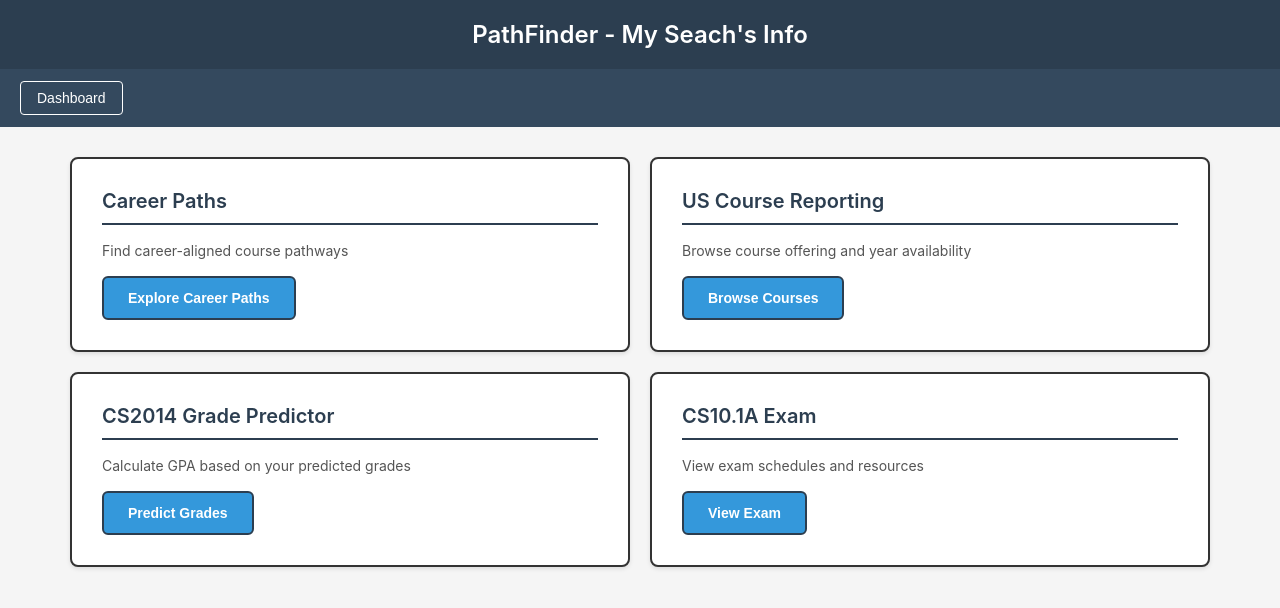
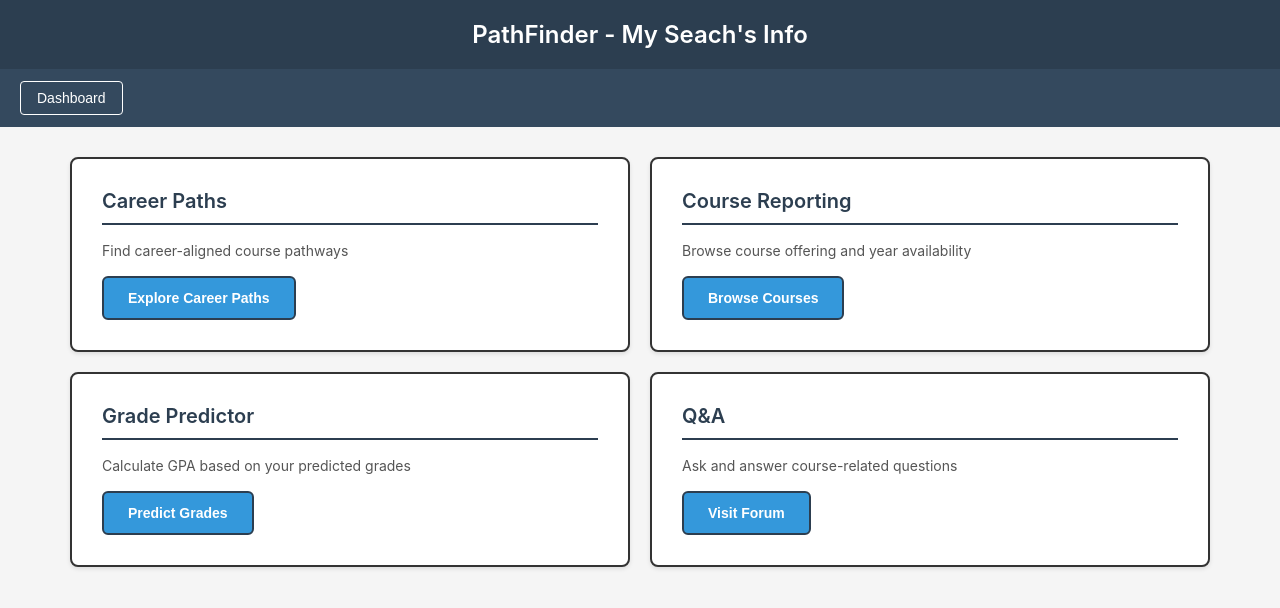
Before and after one commit to ArshveerN/PathFinder, a React (Vite) app in the folder frontend/: page / in a window 1280 px wide. Shown: the top 608 px of the page. Built offline with nearby package versions, Linux system fonts and the light colour scheme.

Commit message:
finished ticket T2

```diff
--- a/frontend/src/App.jsx
+++ b/frontend/src/App.jsx
@@ -1,10 +1,12 @@
 import { useState } from 'react'
 import './App.css'
 import CareerPaths from './components/CareerPaths'
+import CareerRoadmap from './components/CareerRoadmap'
 
 function App() {
   const [message, setMessage] = useState('')
   const [currentView, setCurrentView] = useState('dashboard')
+  const [selectedCareer, setSelectedCareer] = useState(null)
 
   const handleClick = (section) => {
     if (section === 'Career Paths') {
@@ -15,7 +17,24 @@ function App() {
   }
 
   if (currentView === 'careerPaths') {
-    return <CareerPaths onBack={() => setCurrentView('dashboard')} />
+    return (
+      <CareerPaths
+        onBack={() => setCurrentView('dashboard')}
+        onOpenRoadmap={(career) => {
+          setSelectedCareer(career)
+          setCurrentView('roadmap')
+        }}
+      />
+    )
+  }
+
+  if (currentView === 'roadmap') {
+    return (
+      <CareerRoadmap
+        career={selectedCareer}
+        onBack={() => setCurrentView('careerPaths')}
+      />
+    )
   }
 
   return (
@@ -36,21 +55,21 @@ function App() {
         </div>
 
         <div className="section">
-          <h2>US Course Reporting</h2>
+          <h2>Course Reporting</h2>
           <p>Browse course offering and year availability</p>
           <button onClick={() => handleClick('US Course Reporting')}>Browse Courses</button>
         </div>
 
         <div className="section">
-          <h2>CS2014 Grade Predictor</h2>
+          <h2>Grade Predictor</h2>
           <p>Calculate GPA based on your predicted grades</p>
-          <button onClick={() => handleClick('CS2014 Grade Predictor')}>Predict Grades</button>
+          <button onClick={() => handleClick('Grade Predictor')}>Predict Grades</button>
         </div>
 
         <div className="section">
-          <h2>CS10.1A Exam</h2>
-          <p>View exam schedules and resources</p>
-          <button onClick={() => handleClick('CS10.1A Exam')}>View Exam</button>
+          <h2>Q&A</h2>
+          <p>Ask and answer course-related questions</p>
+          <button onClick={() => handleClick('Q&A')}>Visit Forum</button>
         </div>
       </div>
 
--- a/frontend/src/components/CareerPaths.jsx
+++ b/frontend/src/components/CareerPaths.jsx
@@ -2,7 +2,7 @@ import { useState } from 'react'
 import jobPaths from '../data/jobPaths'
 import './CareerPaths.css'
 
-function CareerPaths({ onBack }) {
+function CareerPaths({ onBack, onOpenRoadmap }) {
   const [savedPaths, setSavedPaths] = useState(['Full Stack Developer', 'Cyber Security', 'Neuroscience'])
   const [showExplore, setShowExplore] = useState(false)
 
@@ -28,9 +28,13 @@ function CareerPaths({ onBack }) {
         <h2>Saved Paths:</h2>
         <div className="saved-paths-grid">
           {savedPaths.map((path, index) => (
-            <div key={index} className="career-card">
+            <button
+              key={index}
+              className="career-card career-tab"
+              onClick={() => onOpenRoadmap(path)}
+            >
               {path}
-            </div>
+            </button>
           ))}
         </div>
 
--- /dev/null
+++ b/frontend/src/components/CareerRoadmap.jsx
@@ -0,0 +1,26 @@
+import React from 'react'
+import jobPaths from '../data/jobPaths'
+
+function CareerRoadmap({ career, onBack }) {
+  const courses = jobPaths[career] || []
+
+  return (
+    <div className="career-roadmap" style={{ padding: 24 }}>
+      <div className="roadmap-header" style={{ display: 'flex', alignItems: 'center', gap: 12 }}>
+        <button onClick={onBack}>← Back</button>
+        <h1 style={{ margin: 0 }}>{career} Roadmap</h1>
+      </div>
+
+      <div className="roadmap-content" style={{ marginTop: 18 }}>
+        <p>Simple roadmap of courses to complete:</p>
+        <ol>
+          {courses.map((code, i) => (
+            <li key={i}>{code}</li>
+          ))}
+        </ol>
+      </div>
+    </div>
+  )
+}
+
+export default CareerRoadmap
```
